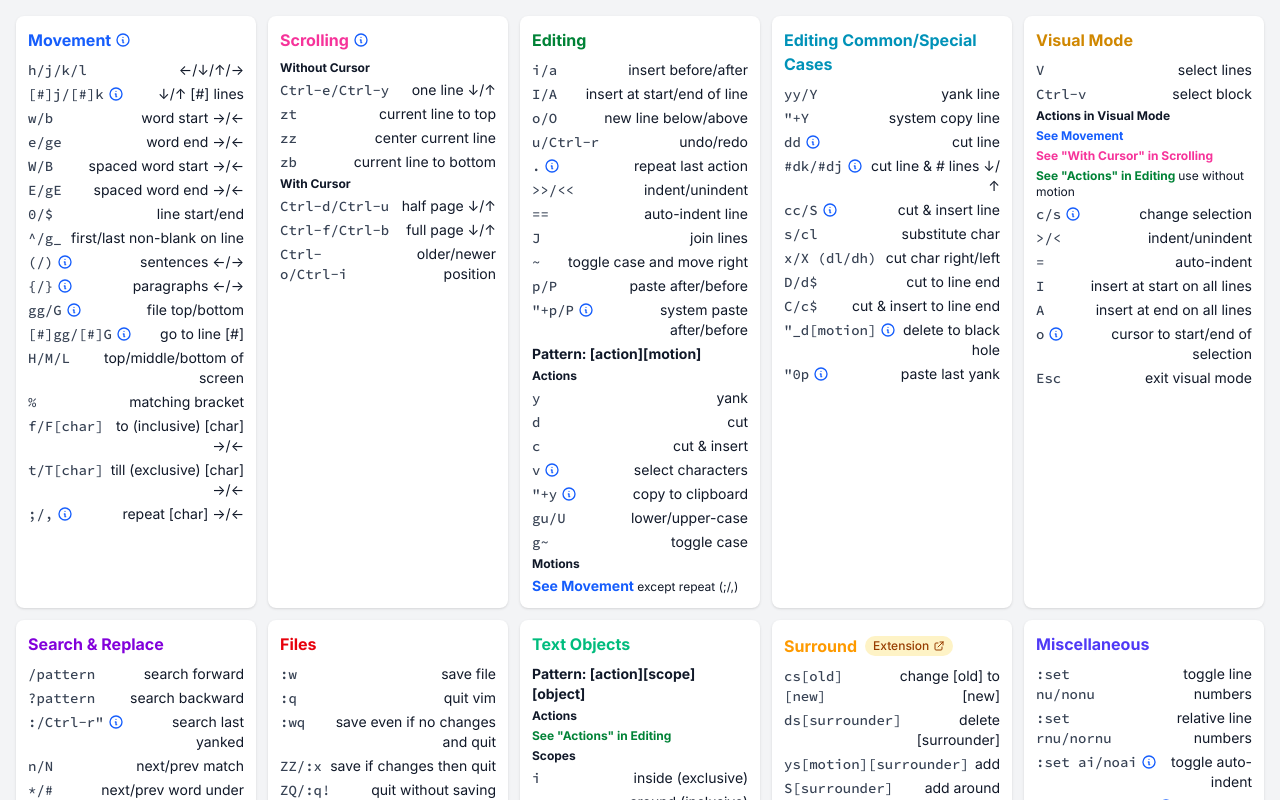
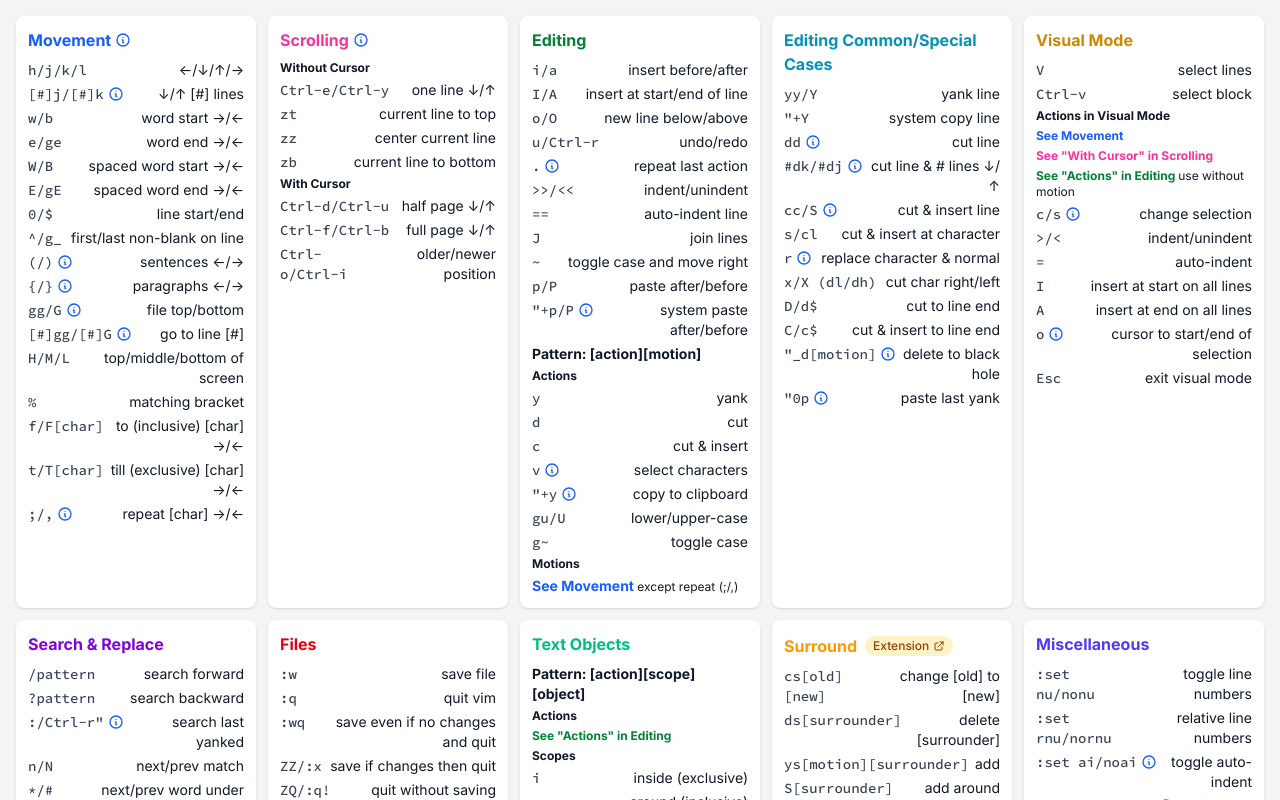
Before and after one commit to Noitidart/vim-cheats, a Next.js app: page / in a window 1280 px wide. Shown: the top 800 px of the page. Built offline with nearby package versions, Linux system fonts and the light colour scheme.

Commit message:
Add replace mode commands
Resolves: #5

```diff
--- a/pages/index.tsx
+++ b/pages/index.tsx
@@ -291,7 +291,16 @@ const sections: Section[] = [
           tooltip: ["Keeps the line's indentation"]
         }
       ],
-      ['s/cl', 'substitute char'],
+      ['s/cl', 'cut & insert at character'],
+      [
+        'r',
+        'replace character & normal',
+        {
+          tooltip: [
+            '<kbd>R</kbd> to enter "Replace Mode" - overwrites the character and moves to the right as you type without exiting insert mode until you hit <kbd>Esc</kbd>.'
+          ]
+        }
+      ],
       ['x/X (dl/dh)', 'cut char right/left'],
       ['D/d$', 'cut to line end'],
       ['C/c$', 'cut & insert to line end'],
```
